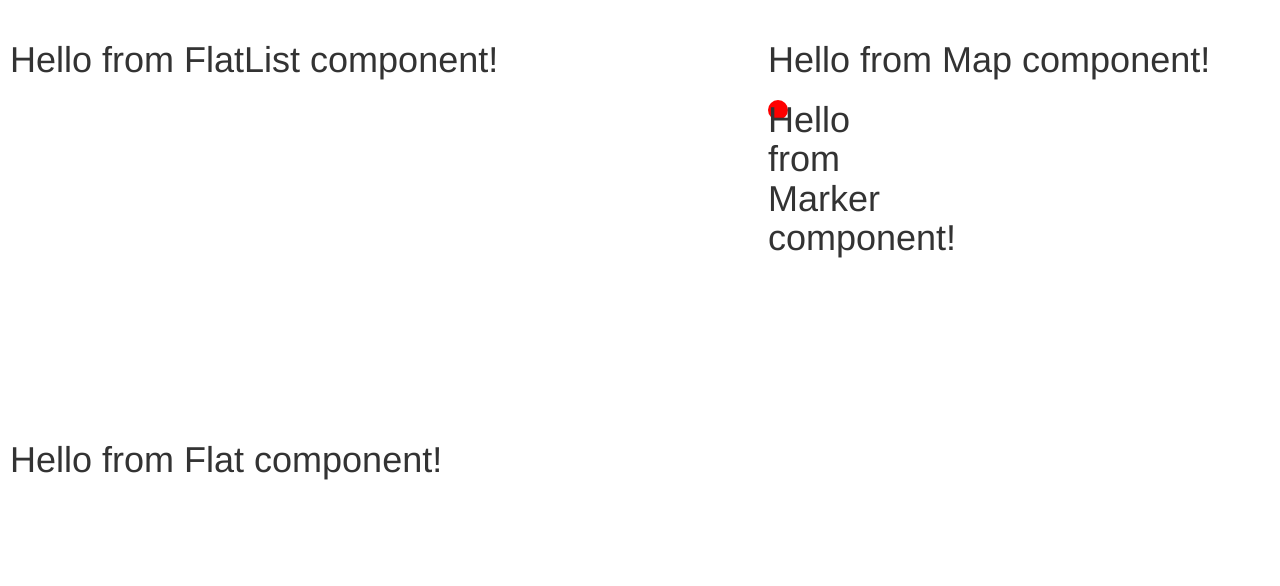
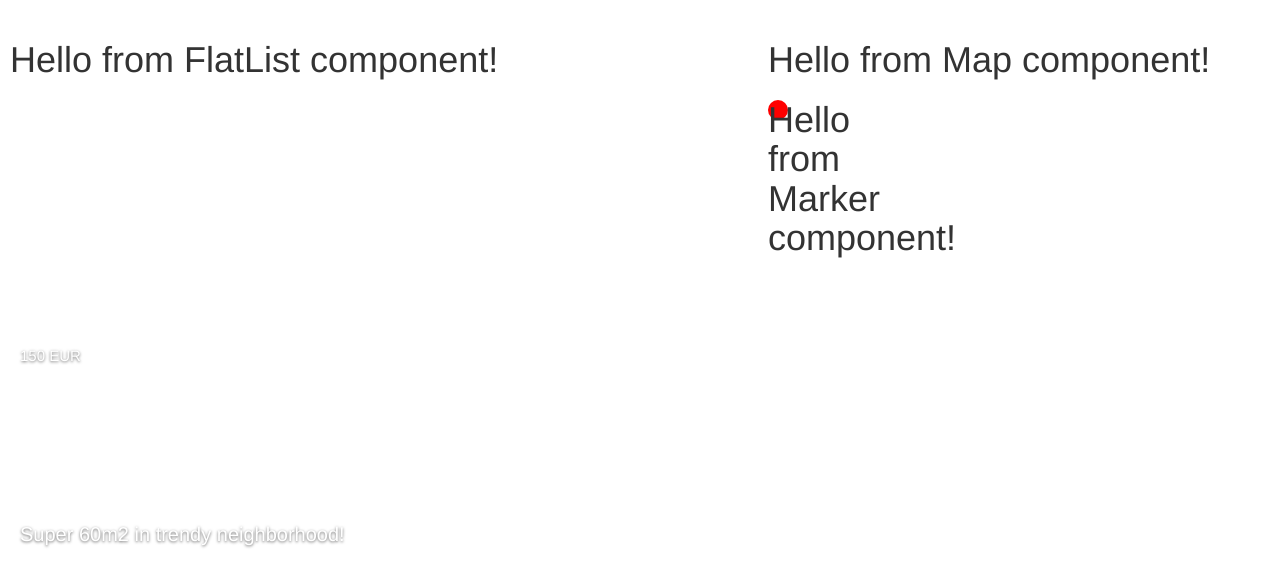
Before and after one commit to ctln12/react-flats, a React app: page / in a window 1280 px wide. Shown: the top 586 px of the page. Built offline with nearby package versions, Linux system fonts and the light colour scheme.

Commit message:
change content

```diff
--- a/src/components/flat.jsx
+++ b/src/components/flat.jsx
@@ -2,10 +2,16 @@ import React from 'react';
 
 const Flat = () => {
   return (
-    <div className="flat">
-      <h1>Hello from Flat component!</h1>
+    <div className="card">
+      <div className="card-category">150 EUR</div>
+      <div className="card-description">
+        <h2>Super 60m2 in trendy neighborhood!</h2>
+      </div>
+      <a className="card-link" href="#" />
     </div>
   );
 };
 
+// style='background-image: linear-gradient(rgba(0, 0, 0, 0.3), rgba(0, 0, 0, 0.2)), url(https://raw.githubusercontent.com/lewagon/flats-boilerplate/master/images/flat3.jpg;);'
+
 export default Flat;
```
